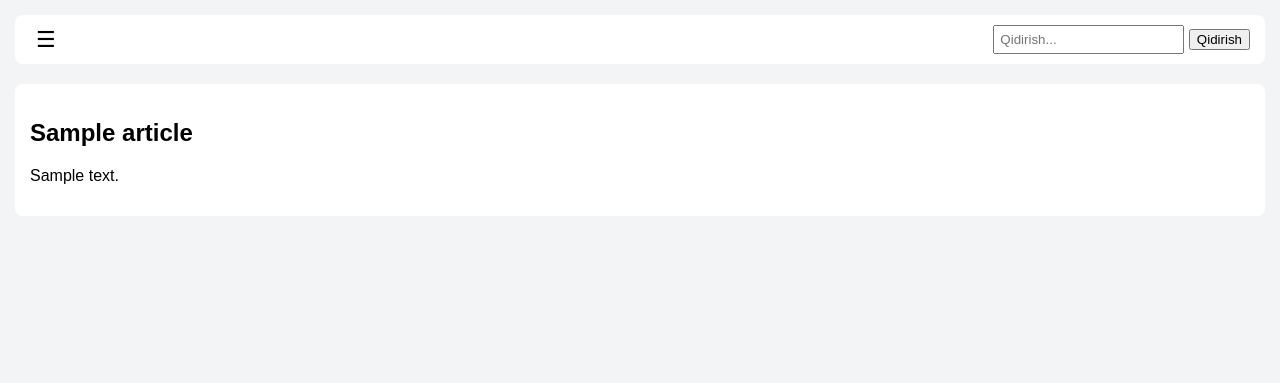
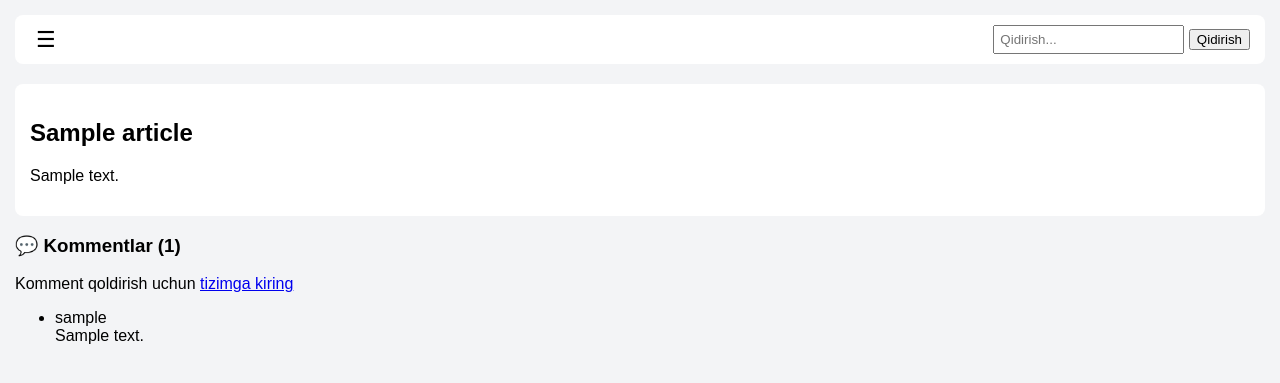
Before and after one commit to alijonovaward/Blog, a Django app: template templates/articles/article_detail.html in a window 1280 px wide. Shown: the top 383 px of the page. Run offline with Django 5.2, Linux system fonts and the light colour scheme; the template is opened without the code that fills it: values that come from a table or form of the project are taken from there, others are empty; tables that the repository leaves empty hold one stand-in row (values such as "Sample post").

Commit message:
maqolalarga ham comment qo'shildi

```diff
--- a/templates/articles/article_detail.html
+++ b/templates/articles/article_detail.html
@@ -7,5 +7,32 @@
     <p>{{ article.content|linebreaks }}</p>
 </div>
 
-<!-- Kommentlar pastda qoladi -->
+<div class="comments-section">
+        <h3>💬 Kommentlar ({{ comments.count }})</h3>
+
+        {% if request.user.is_authenticated %}
+        <div class="comment-form">
+            <form method="post" action="{% url 'add_comment' 'videos' 'videolesson' video.id %}">
+                {% csrf_token %}
+                <textarea name="content" rows="4" placeholder="Fikringizni bildiring..." required></textarea>
+                <button type="submit" class="btn">📤 Yuborish</button>
+            </form>
+        </div>
+        {% else %}
+        <div class="login-prompt">
+            <p>Komment qoldirish uchun <a href="{% url 'login' %}">tizimga kiring</a></p>
+        </div>
+        {% endif %}
+
+        <ul class="comment-list">
+            {% for comment in comments %}
+            <li class="comment-item">
+                <div class="comment-author">{{ comment.user.username }}</div>
+                <div class="comment-content">{{ comment.content }}</div>
+            </li>
+            {% empty %}
+            <li class="no-comments">Hozircha kommentlar yo'q. Birinchi bo'lib komment qoldiring! 💭</li>
+            {% endfor %}
+        </ul>
+    </div>
 {% endblock %}
```
